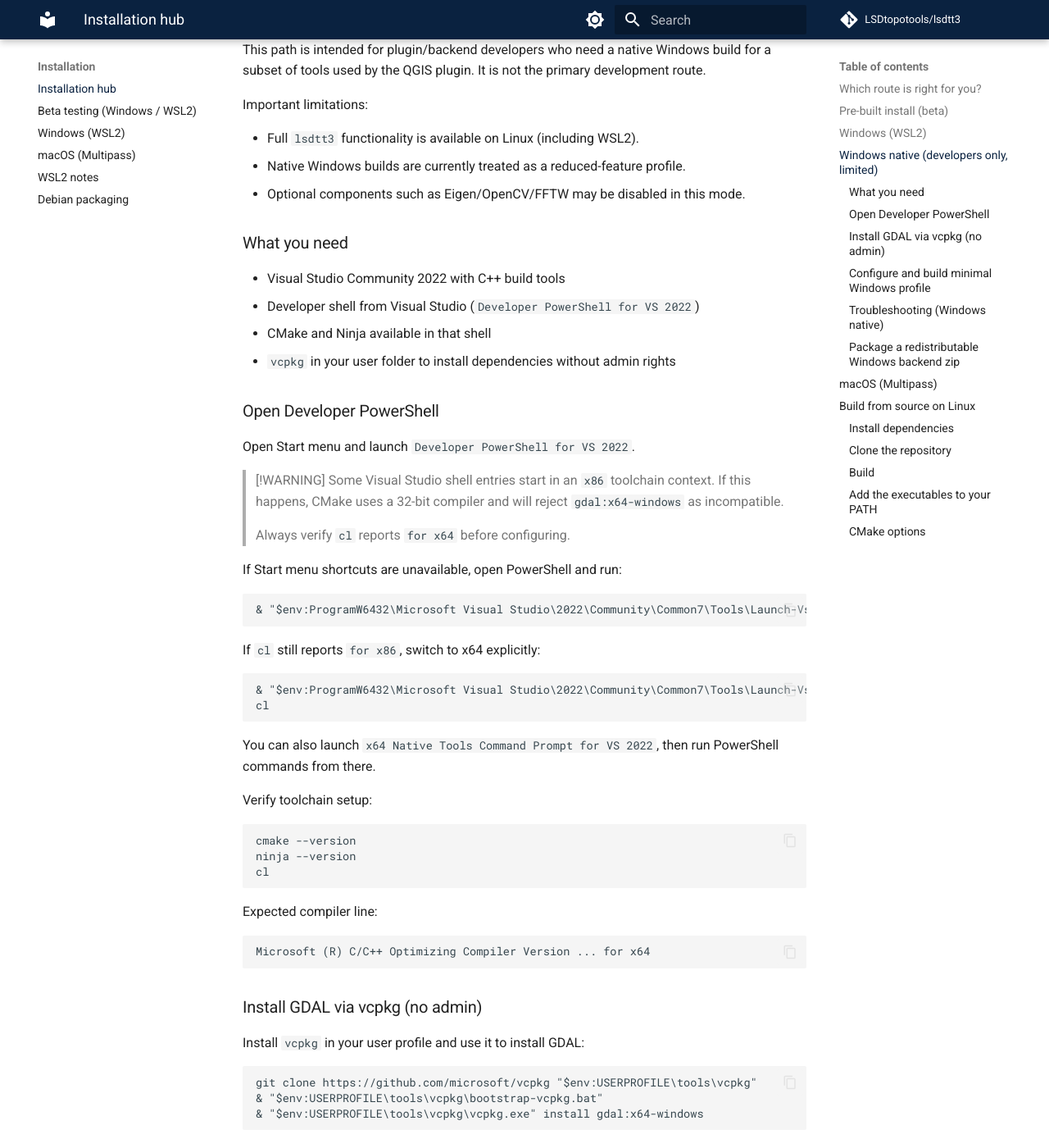
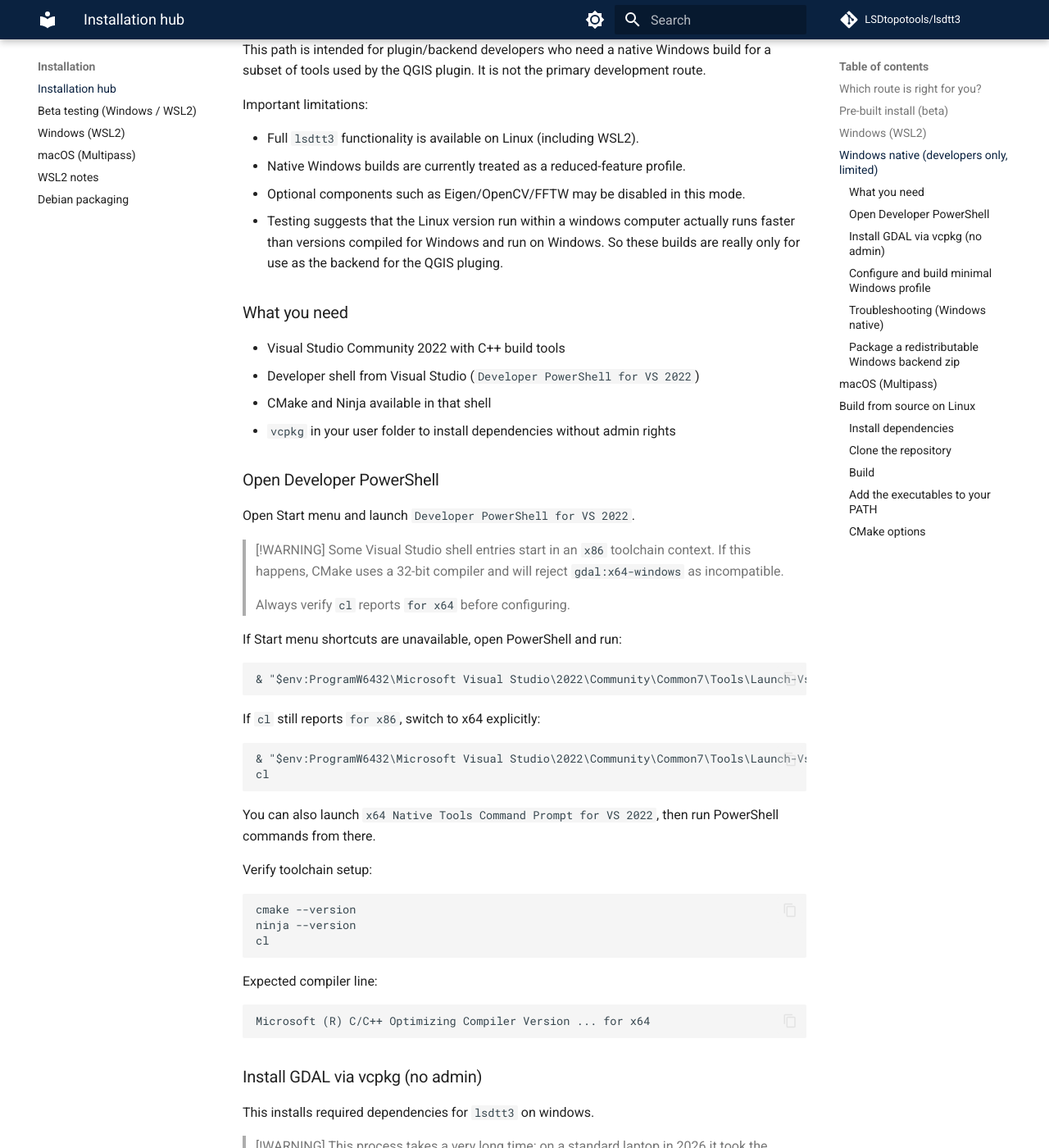
Before and after one commit to LSDtopotools/lsdtt3, an MkDocs documentation site: the page built from docs/installing_locally.md, in a window 1280 px wide and 1400 px high, scrolled down 1784 px. Shown: the whole window at 82% size. Built offline with MkDocs 1.6.1 and Material for MkDocs 9.7.7, drawn with Linux system fonts in a browser that asks for light colours; comment, search, counter and statistics services are not loaded; some of the changed text lies outside the part shown.

Commit message:
added a bit more detail on installation

````diff
--- a/CMakeLists.txt
+++ b/CMakeLists.txt
@@ -456,6 +458,10 @@ endif()
 
 lsdtt_cli(lsdtt-chi-analysis cli/lsdtt-chi-analysis.cpp)
 
+if(BUILD_TESTING)
+    add_subdirectory(tests)
+endif()
+
 
 
 # =============================================================================
--- a/docs/installing_locally.md
+++ b/docs/installing_locally.md
@@ -64,15 +64,14 @@ walkthrough:
 
 ## Windows native (developers only, limited)
 
-This path is intended for plugin/backend developers who need a native Windows
-build for a subset of tools used by the QGIS plugin. It is not the primary
-development route.
+This path is intended for plugin/backend developers who need a native Windows build for a subset of tools used by the QGIS plugin. It is not the primary development route.
 
 Important limitations:
 
 - Full `lsdtt3` functionality is available on Linux (including WSL2).
 - Native Windows builds are currently treated as a reduced-feature profile.
 - Optional components such as Eigen/OpenCV/FFTW may be disabled in this mode.
+- Testing suggests that the Linux version run within a windows computer actually runs faster than versions compiled for Windows and run on Windows. So these builds are really only for use as the backend for the QGIS pluging.
 
 ### What you need
 
@@ -124,7 +123,14 @@ Microsoft (R) C/C++ Optimizing Compiler Version ... for x64
 
 ### Install GDAL via vcpkg (no admin)
 
-Install `vcpkg` in your user profile and use it to install GDAL:
+
+This installs required dependencies for `lsdtt3` on windows.
+
+
+> [!WARNING]
+> This process takes a very long time: on a standard laptop in 2026 it took the author of this documentation 2 hours.
+
+To install `vcpkg` in your user profile and use it to install GDAL:
 
 ```powershell
 git clone https://github.com/microsoft/vcpkg "$env:USERPROFILE\tools\vcpkg"
````
Also changed, not shown: other parts of CMakeLists.txt (+2 -0 lines), docs/developer_onboarding.md (+4 -0 lines), docs/lsdtt3_architecture.md (+6 -0 lines).
